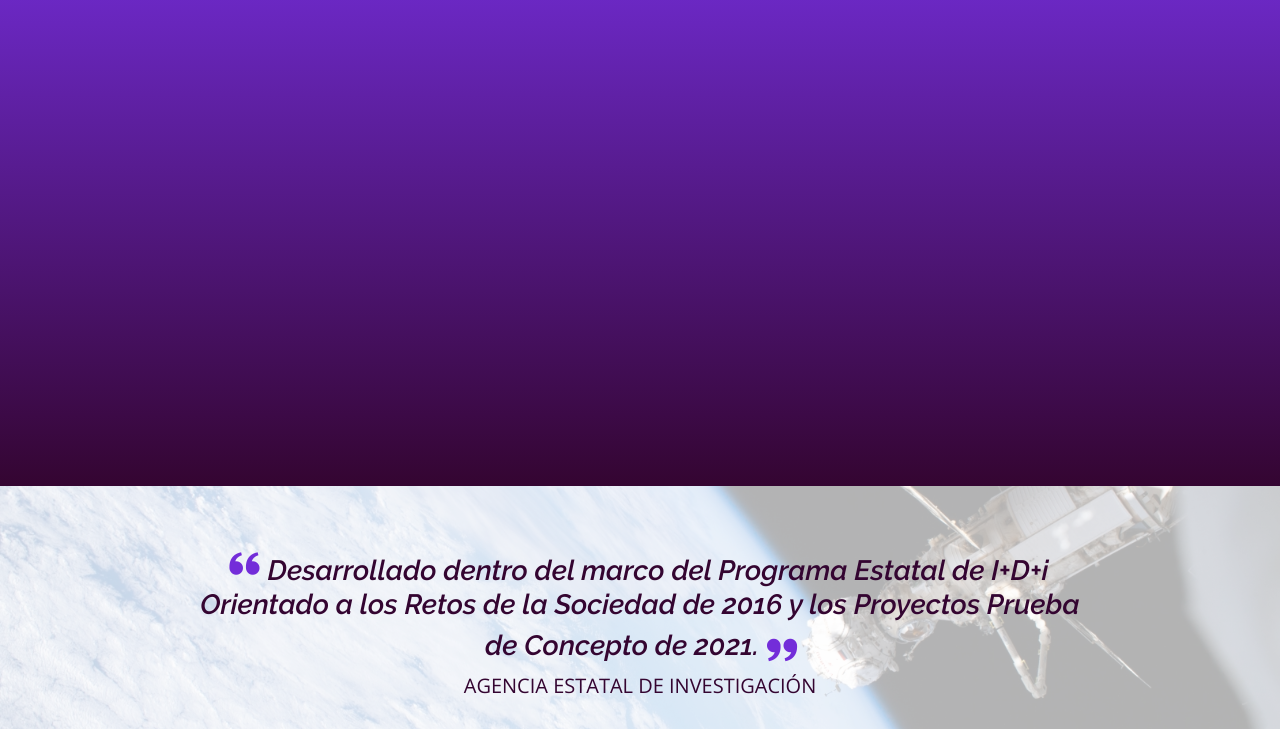
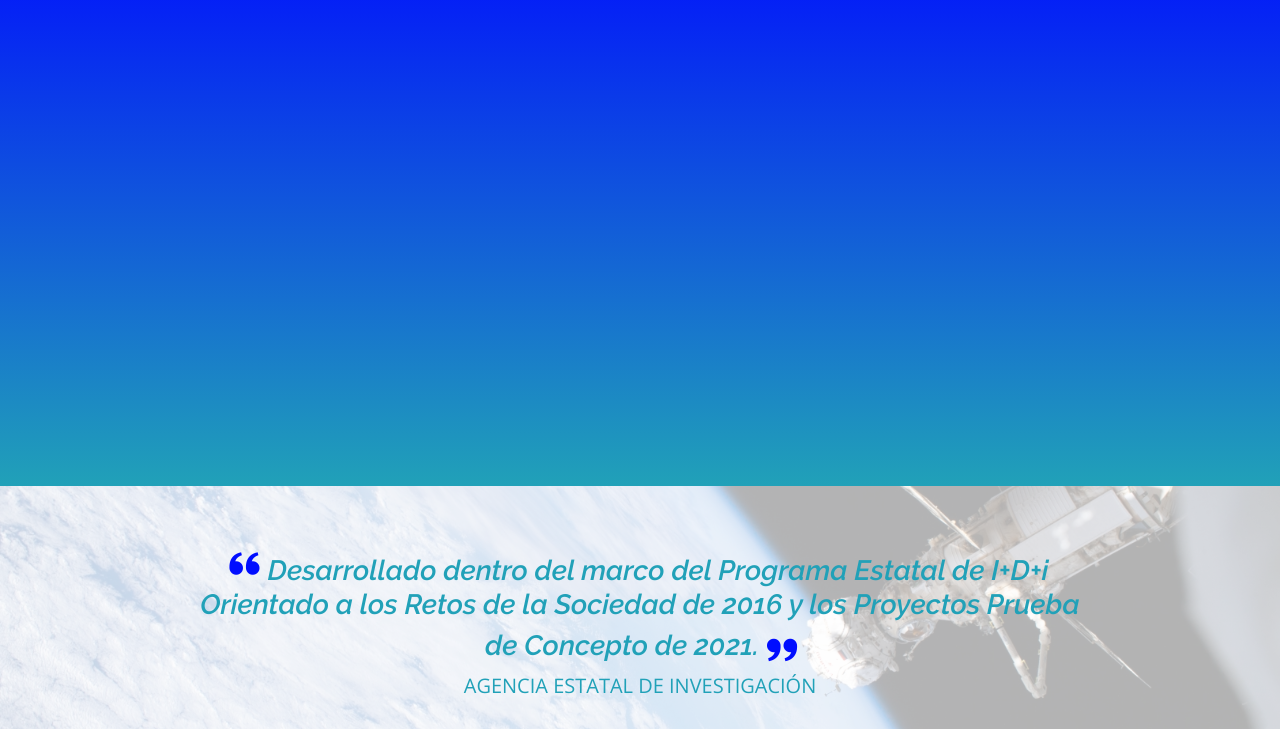
Before and after one commit to CarlosGGUCLM/CarlosGGUCLM.github.io, a plain HTML site: page docs/index.html in a window 1280 px wide. Shown: the part 74-803 px from the top of the page. Drawn offline with nearby package versions, Linux system fonts and the light colour scheme.

Commit message:
Update style.css

```diff
--- a/docs/assets/css/style.css
+++ b/docs/assets/css/style.css
@@ -3,11 +3,11 @@
 --------------------------------------------------------------*/
 
 * {
-    --color: #D69834;
-    --color-hover: #AB6A7B;
-    --quote: #E06230;
-    --background: #340531;
-    --background-light: #732DD9;
+    --color: #34d6d1;
+    --color-hover: #3e4df1;
+    --quote: #000000;
+    --background: #21a1b8;
+    --background-light: #000dff;
 }
 
 body {
@@ -97,7 +97,7 @@ h6 {
 }
 
 #header.header-scrolled {
-    background: rgba(52, 5, 49, 0.9);
+    background:  #020aa7;
 }
 
 #header .logo h1 {
@@ -724,6 +724,9 @@ section {
     }
 }
 
+
+
+
 /*--------------------------------------------------------------
 # Materials
 --------------------------------------------------------------*/
@@ -1098,7 +1101,7 @@ section {
     text-align: center;
     padding: 30px 0;
     background-size: cover;
-    background: url(../img/backgrounds/background2.png) center center no-repeat;
+    background: url(../img/backgrounds/bitmap.png) center center no-repeat;
     position: relative;
 }
 
```
